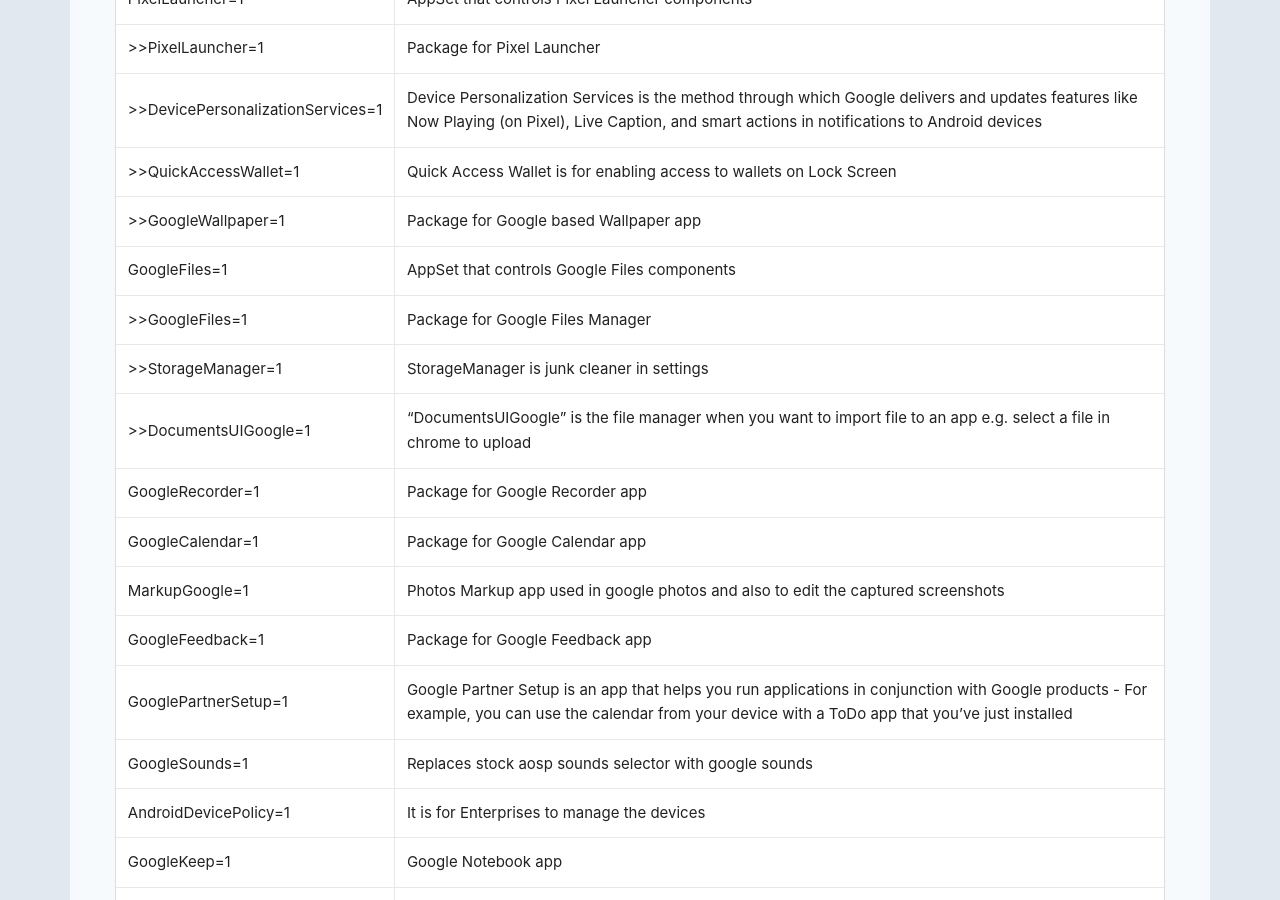
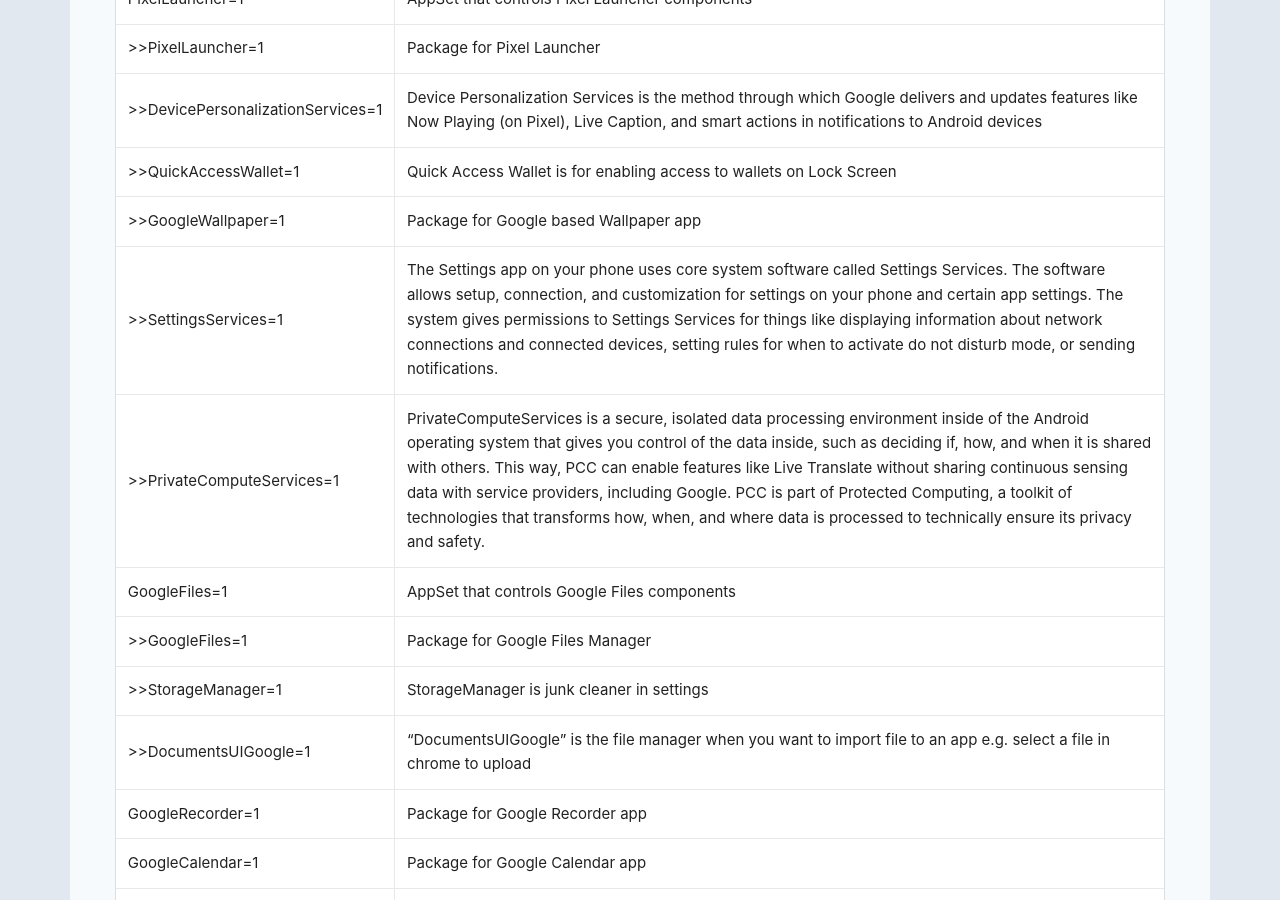
Before and after one commit to nikgapps/nikgapps.github.io, a Jekyll site: the page built from _posts/2021-08-24-Packages-Definition.md, in a window 1280 px wide and 900 px high, scrolled down 1897 px. Built offline with Jekyll 4.4.1, drawn with Linux system fonts in a browser that asks for light colours.

Commit message:
Updates in changelog and package definitions

```diff
--- a/_data/changelogs.yaml
+++ b/_data/changelogs.yaml
@@ -4,6 +4,7 @@
       - item: Fixed the debloater not surviving OTA update in some scenarios
       - item: Enable pixel launcher animations
       - item: Update the Go apps (android 12+) to latest available versions
+      - item: Update NikGapps Logo in recovery
       - item: Minor Script Improvements
 - date: 11th Mar 2023 (Android 10-13)
   changes:
--- a/_posts/2021-08-24-Packages-Definition.md
+++ b/_posts/2021-08-24-Packages-Definition.md
@@ -147,6 +147,14 @@
     <tr>
       <td>&gt;&gt;GoogleWallpaper=1</td>
       <td>Package for Google based Wallpaper app</td>
+    </tr>
+    <tr>
+      <td>&gt;&gt;SettingsServices=1</td>
+      <td>The Settings app on your phone uses core system software called Settings Services. The software allows setup, connection, and customization for settings on your phone and certain app settings. The system gives permissions to Settings Services for things like displaying information about network connections and connected devices, setting rules for when to activate do not disturb mode, or sending notifications.</td>
+    </tr>
+    <tr>
+      <td>&gt;&gt;PrivateComputeServices=1</td>
+      <td>PrivateComputeServices is a secure, isolated data processing environment inside of the Android operating system that gives you control of the data inside, such as deciding if, how, and when it is shared with others. This way, PCC can enable features like Live Translate without sharing continuous sensing data with service providers, including Google. PCC is part of Protected Computing, a toolkit of technologies that transforms how, when, and where data is processed to technically ensure its privacy and safety.</td>
     </tr>
     <tr>
       <td>GoogleFiles=1</td>
```
